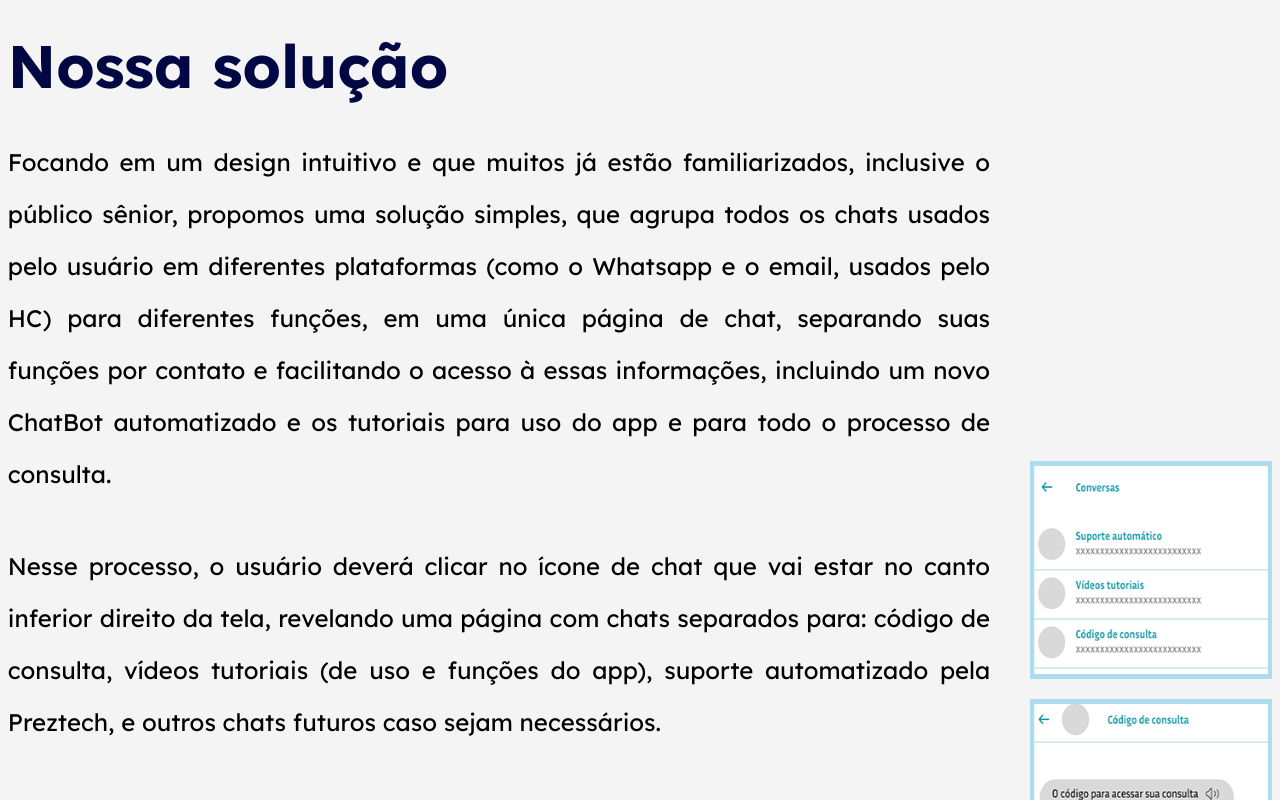
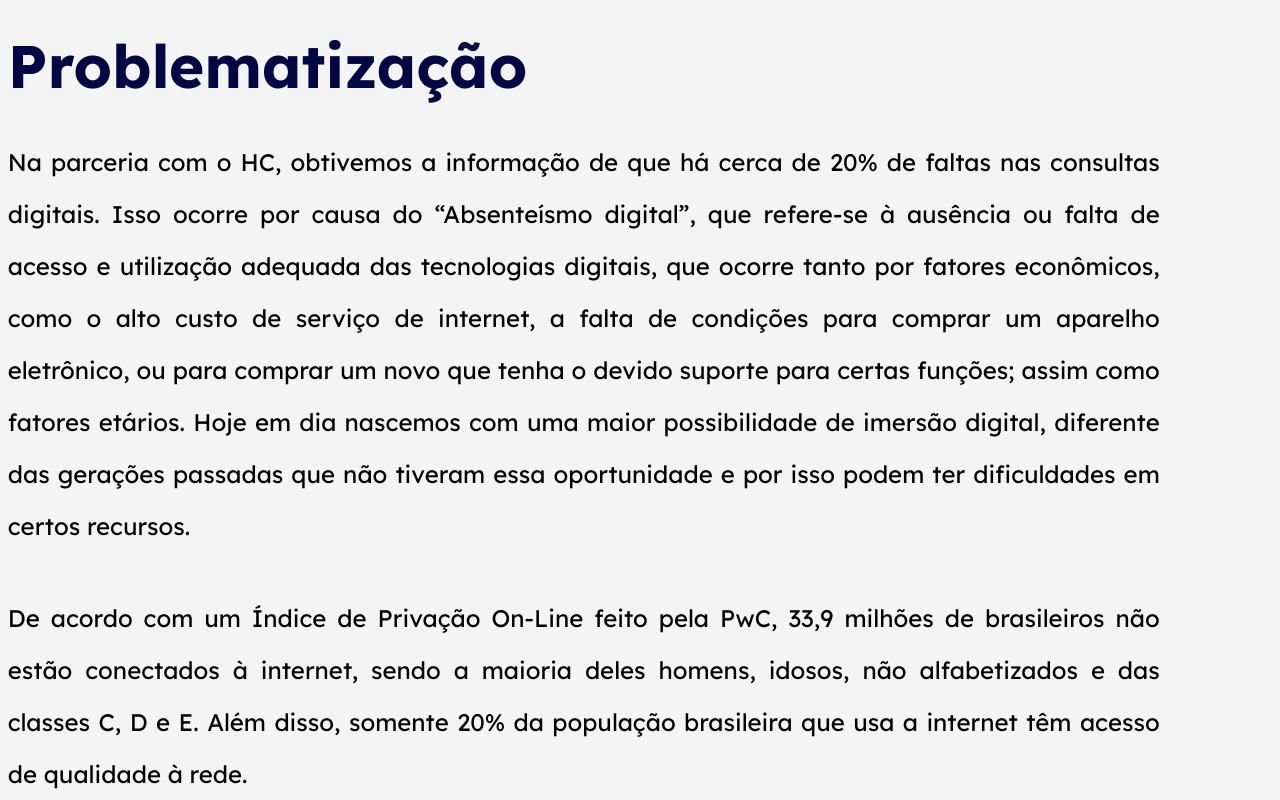
Before and after one commit to nanabaa/front-sprint3, a React (Vite) app in the folder sprint3/: page /solucoes in a window 1280 px wide. Shown: the part 1080-1880 px from the top of the page. Built offline with nearby package versions, Linux system fonts and the light colour scheme.

Commit message:
solucoes

```diff
--- a/sprint3/src/pages/Solucoes.jsx
+++ b/sprint3/src/pages/Solucoes.jsx
@@ -18,6 +18,15 @@ function Solucoes() {
             </section>
 
             <section className='min-h-screen bg-text-white flex flex-col content-center text-justify flex-wrap lg:p-25 gap-10 '>
+                    <div className='flex flex-row justify-center md:justify-between mt-20 items-center w-sm sm:w-lg  md:w-2xl lg:w-5xl xl:w-auto flex-wrap xl:flex-nowrap '>
+                        <div className=' flex flex-col gap-10 w-6xl'>
+                    <h4 className='text-3xl lg:text-6xl  font-bold text-text'>Problematização</h4>
+                <p className='text-xl lg:text-2xl leading-13'>Na parceria com o HC, obtivemos a informação de que há cerca de 20% de faltas nas consultas digitais. Isso ocorre por causa do “Absenteísmo digital”, que refere-se à ausência ou falta de acesso e utilização adequada das tecnologias digitais, que ocorre tanto por fatores econômicos, como o alto custo de serviço de internet, a falta de condições para comprar um aparelho eletrônico, ou para comprar um novo que tenha o devido suporte para certas funções; assim como fatores etários. Hoje em dia nascemos com uma maior possibilidade de imersão digital, diferente das gerações passadas que não tiveram essa oportunidade e por isso podem ter dificuldades em certos recursos.</p>
+                <p className='text-xl lg:text-2xl leading-13'>De acordo com um Índice de Privação On-Line feito pela PwC, 33,9 milhões de brasileiros não estão conectados à internet, sendo a maioria deles homens, idosos, não alfabetizados e das classes C, D e E.
+Além disso, somente 20% da população brasileira que usa a internet têm acesso de qualidade à rede.</p>
+                </div>
+                </div>
+
                     <div className='flex flex-row justify-center md:justify-between mt-20 items-center w-sm sm:w-lg  md:w-2xl lg:w-5xl xl:w-auto flex-wrap xl:flex-nowrap '>
                         <div className=' flex flex-col gap-10 w-6xl'>
                 <h4 className='text-3xl lg:text-6xl  font-bold text-text'>Nossa solução</h4>
```
